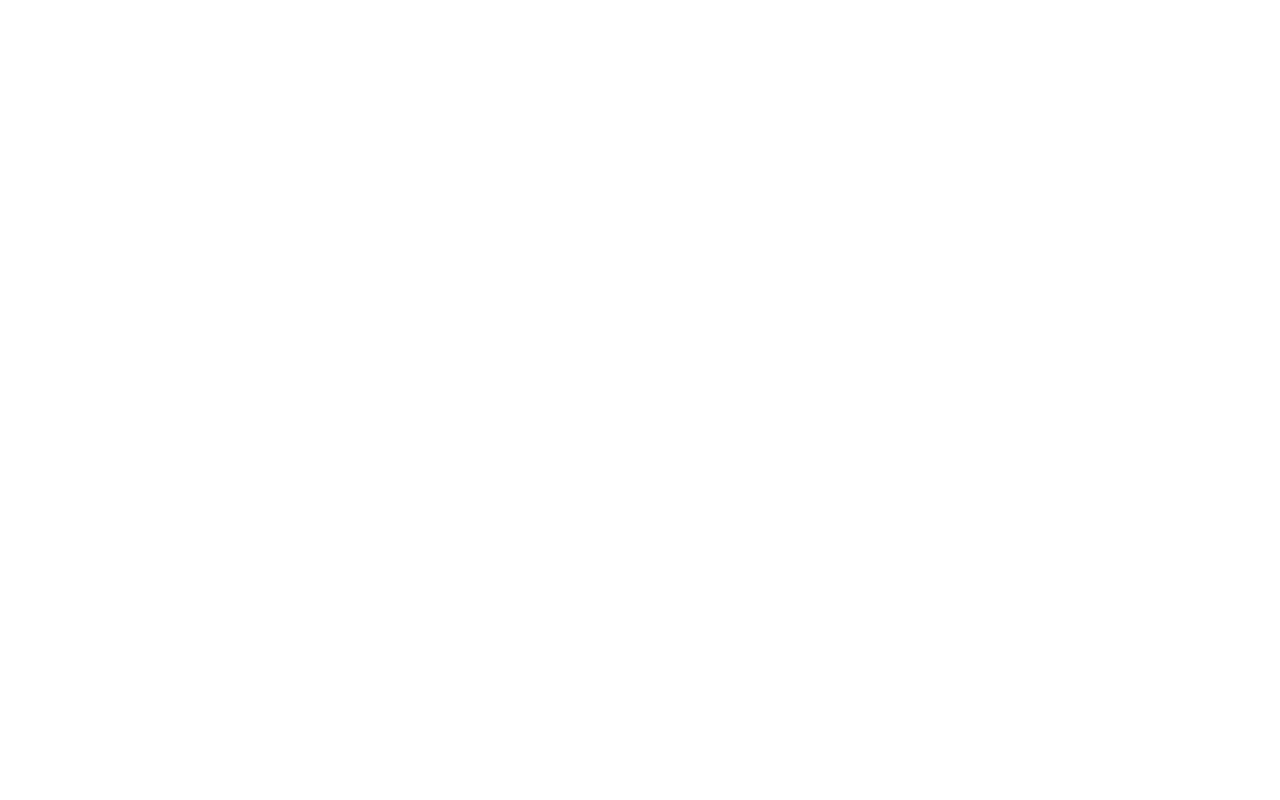
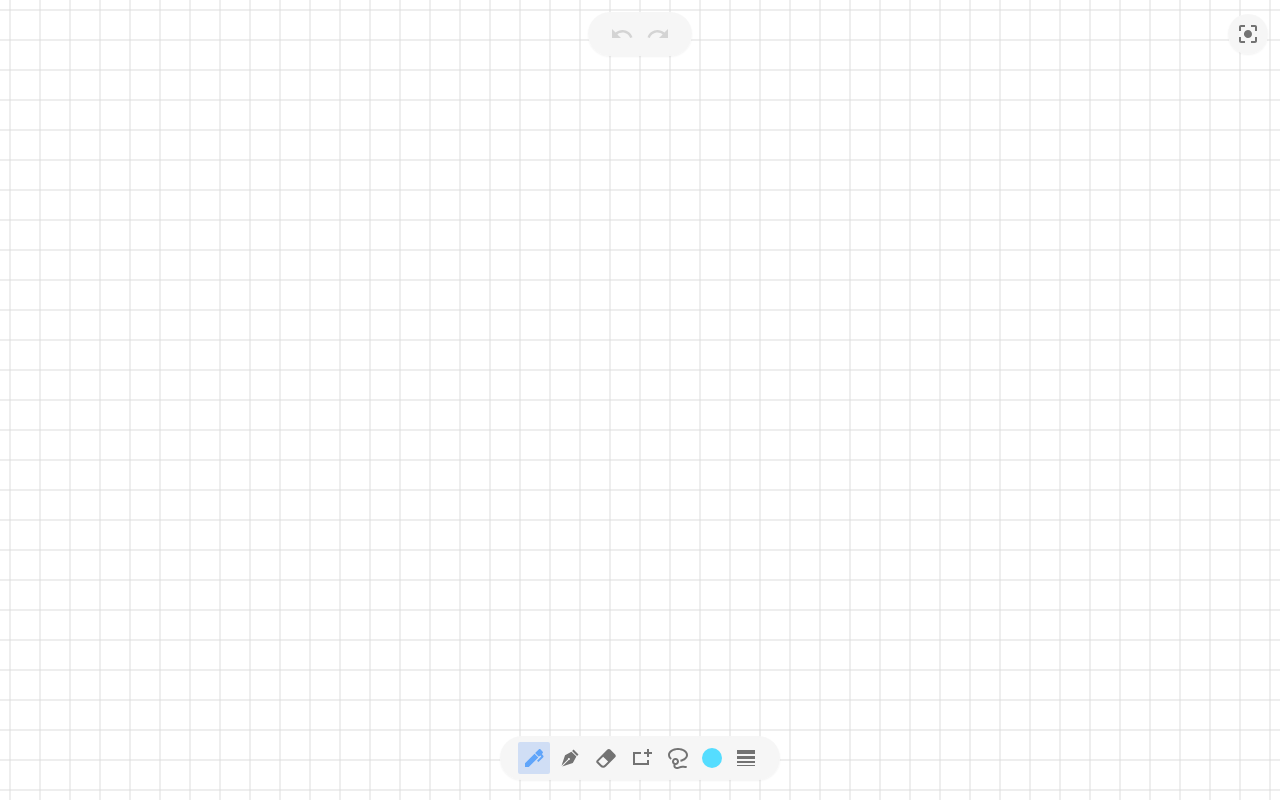
Before and after one commit to fabianmontag/inkuility, a plain HTML site: page index.html in a window 1280 px wide. Drawn offline with nearby package versions, Linux system fonts and the light colour scheme; the site is published under a folder, as on GitHub Pages, so addresses that start at the root find nothing.

Commit message:
Update index.html

```diff
--- a/index.html
+++ b/index.html
@@ -5,8 +5,8 @@
         <meta name="viewport" content="width=device-width, initial-scale=1.0" />
         <title>inkuility</title>
         <script src="https://cdn.tailwindcss.com"></script>
-      <script type="module" crossorigin src="/assets/index-e2d59035.js"></script>
-      <link rel="stylesheet" href="/assets/index-faef5541.css">
+      <script type="module" crossorigin src="./assets/index-e2d59035.js"></script>
+      <link rel="stylesheet" href="./assets/index-faef5541.css">
     </head>
     <body oncontextmenu="return false;">
         <div id="root"></div>
```
